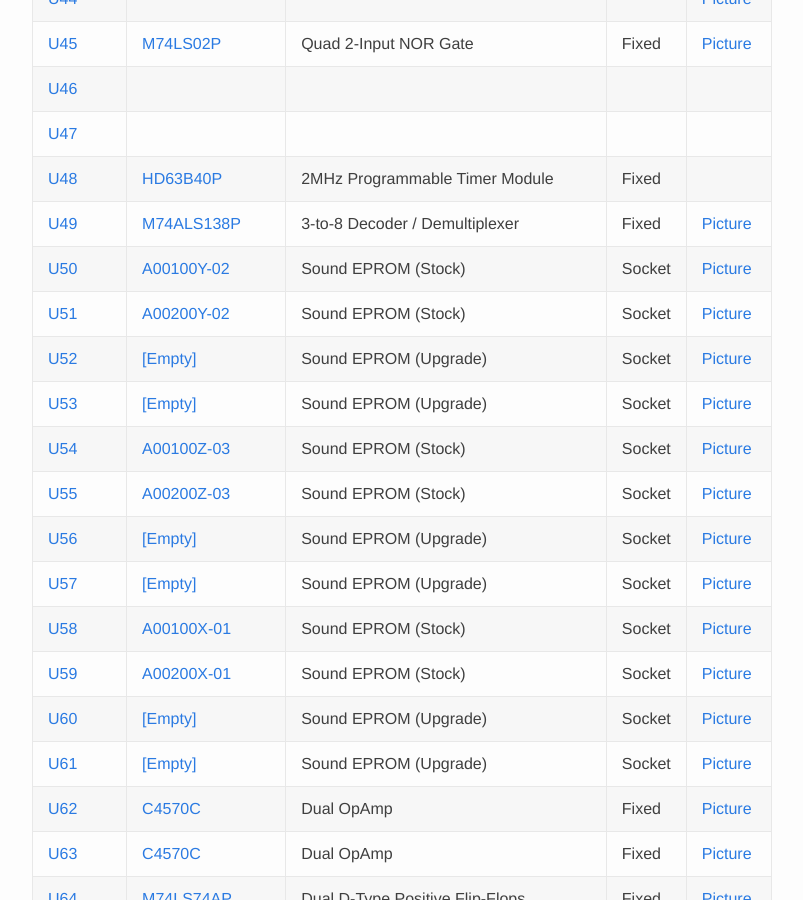
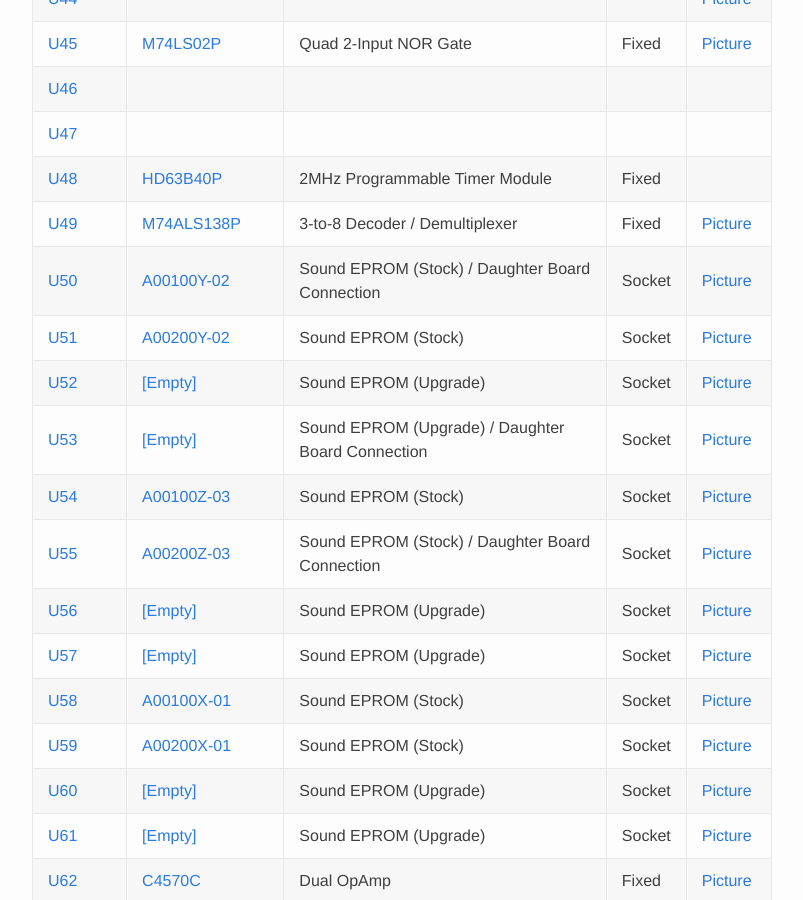
Before and after one commit to cilynx/cilynx.github.io, a Jekyll site: the page built from _posts/2020-06-22-kurzweil_k1000se_components.md, in a window 1280 px wide and 900 px high, scrolled down 8426 px. Shown: the whole window, without its empty margins (238-1041 px from the left). Built offline with Jekyll 4.4.1, drawn with Linux system fonts in a browser that asks for light colours; a script that is not in the unit is left out; comment, search, counter and statistics services are not loaded.

Commit message:
Add daughter board connections.

```diff
--- a/_posts/2020-06-22-kurzweil_k1000se_components.md
+++ b/_posts/2020-06-22-kurzweil_k1000se_components.md
@@ -252,12 +252,12 @@ connections:
 |<a name='U47' href='#U47'>U47</a>|[](/assets/.pdf)||||
 |<a name='U48' href='#U48'>U48</a>|[HD63B40P](/assets/HD63B40P.pdf)|2MHz Programmable Timer Module|Fixed||
 |<a name='U49' href='#U49'>U49</a>|[M74ALS138P](/assets/M74ALS138P.pdf)|3-to-8 Decoder / Demultiplexer|Fixed|[Picture](/assets/20200622_192620.jpg)|
-|<a name='U50' href='#U50'>U50</a>|[A00100Y-02](/assets/A00100Y-02.pdf)|Sound EPROM (Stock)|Socket|[Picture](/assets/20200620_082127.jpg)|
+|<a name='U50' href='#U50'>U50</a>|[A00100Y-02](/assets/A00100Y-02.pdf)|Sound EPROM (Stock) / Daughter Board Connection|Socket|[Picture](/assets/20200620_082127.jpg)|
 |<a name='U51' href='#U51'>U51</a>|[A00200Y-02](/assets/A00200Y-02.pdf)|Sound EPROM (Stock)|Socket|[Picture](/assets/20200620_082127.jpg)|
 |<a name='U52' href='#U52'>U52</a>|[[Empty]](/assets/[Empty].pdf)|Sound EPROM (Upgrade)|Socket|[Picture](/assets/20200620_082127.jpg)|
-|<a name='U53' href='#U53'>U53</a>|[[Empty]](/assets/[Empty].pdf)|Sound EPROM (Upgrade)|Socket|[Picture](/assets/20200620_082127.jpg)|
+|<a name='U53' href='#U53'>U53</a>|[[Empty]](/assets/[Empty].pdf)|Sound EPROM (Upgrade) / Daughter Board Connection|Socket|[Picture](/assets/20200620_082127.jpg)|
 |<a name='U54' href='#U54'>U54</a>|[A00100Z-03](/assets/A00100Z-03.pdf)|Sound EPROM (Stock)|Socket|[Picture](/assets/20200620_082127.jpg)|
-|<a name='U55' href='#U55'>U55</a>|[A00200Z-03](/assets/A00200Z-03.pdf)|Sound EPROM (Stock)|Socket|[Picture](/assets/20200620_082127.jpg)|
+|<a name='U55' href='#U55'>U55</a>|[A00200Z-03](/assets/A00200Z-03.pdf)|Sound EPROM (Stock) / Daughter Board Connection|Socket|[Picture](/assets/20200620_082127.jpg)|
 |<a name='U56' href='#U56'>U56</a>|[[Empty]](/assets/[Empty].pdf)|Sound EPROM (Upgrade)|Socket|[Picture](/assets/20200620_082127.jpg)|
 |<a name='U57' href='#U57'>U57</a>|[[Empty]](/assets/[Empty].pdf)|Sound EPROM (Upgrade)|Socket|[Picture](/assets/20200620_082127.jpg)|
 |<a name='U58' href='#U58'>U58</a>|[A00100X-01](/assets/A00100X-01.pdf)|Sound EPROM (Stock)|Socket|[Picture](/assets/20200620_082127.jpg)|
```
